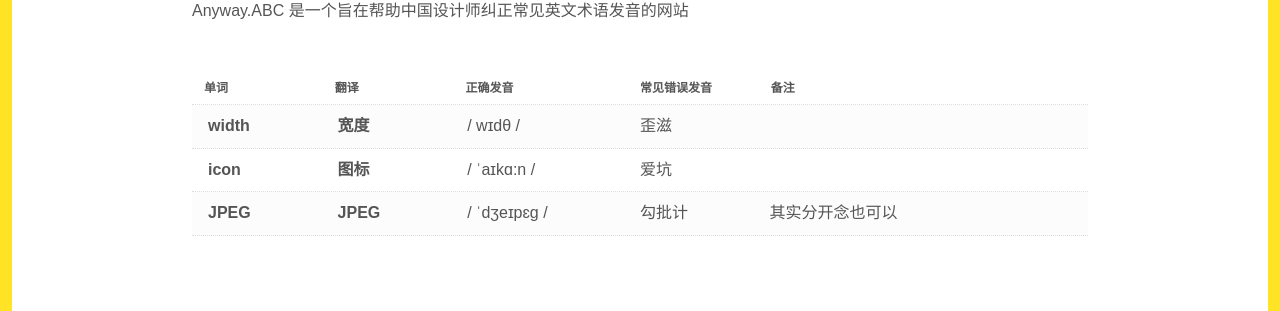
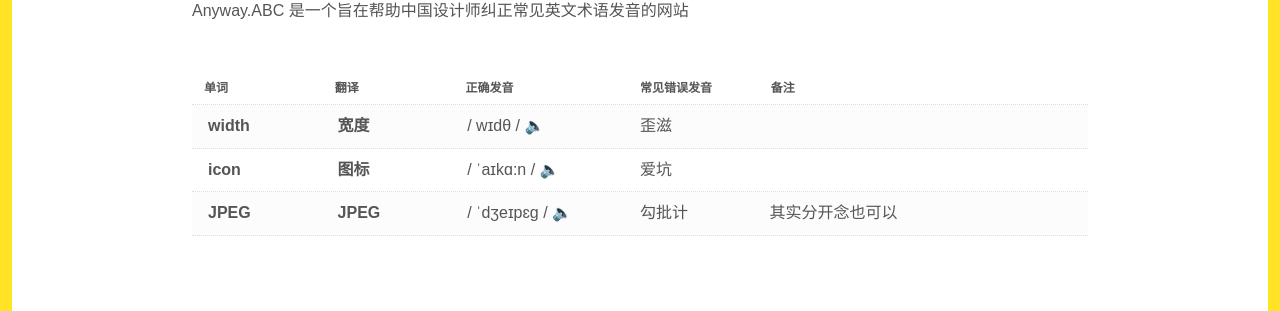
Before and after one commit to Wei-Xia/most-frequent-technology-english-words, a Jekyll site: the page built from index.html, in a window 1280 px wide. Shown: the part 145-456 px from the top of the page. Built offline with Jekyll 4.4.1, drawn with Linux system fonts in a browser that asks for light colours; some web fonts are replaced; comment, search, counter and statistics services are not loaded.

Commit message:
尝试增加语音

```diff
--- a/index.html
+++ b/index.html
@@ -19,7 +19,7 @@ title: Anyway.ABC
    <div class="item">
        <div class="word">{{ post.word }}</div>
        <div class="meaning">{{ post.meaning }}</div>
-       <div class="correct">/ {{ post.correct }} /</div>
+       <div class="correct">/ {{ post.correct }} / <a href="https://raw.githubusercontent.com/JJYing/Anyway.ABC/master/voice/width.mp3?token=AAeL4kJEDOSY1AsBdMvkQ0Hmrp2ALHNTks5asc-gwA%3D%3D">🔈</a></div>
        <div class="wrong">{{ post.wrong }}</div>
        <div class="note">{{ post.note }}</div>
    </div>
```
